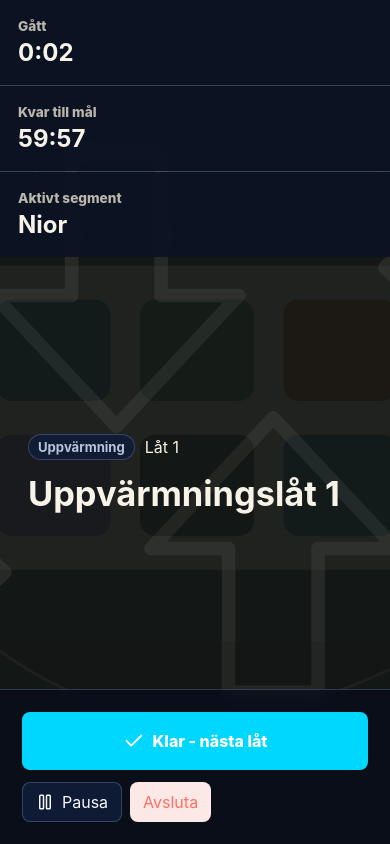
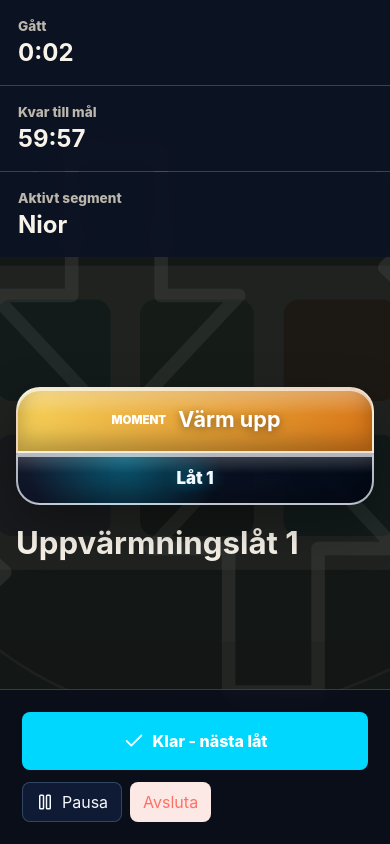
Before and after one commit to BaltaXYZ/app-ITG-favourites, a Next.js app: page / in a window 390 px wide. Both pictures are taken after a click on the button "Starta". Built offline with nearby package versions, Linux system fonts and the light colour scheme.

Commit message:
Add mobile friendly difficulty meter

```diff
--- a/src/app/globals.css
+++ b/src/app/globals.css
@@ -603,24 +603,130 @@ button {
   width: min(980px, 100%);
 }
 
-.song-kicker {
+.song-meta-bar {
+  display: grid;
+  grid-template-columns: minmax(160px, 230px) minmax(0, 1fr);
+  align-items: stretch;
+  margin-bottom: 22px;
+  filter: drop-shadow(0 18px 24px rgba(0, 0, 0, 0.34));
+}
+
+.difficulty-meter,
+.song-rail {
+  min-height: 74px;
+  border: 2px solid rgba(244, 248, 255, 0.72);
+  box-shadow:
+    inset 0 2px 0 rgba(255, 255, 255, 0.62),
+    inset 0 -10px 22px rgba(0, 0, 0, 0.28);
+}
+
+.difficulty-meter {
+  position: relative;
+  z-index: 2;
   display: flex;
   align-items: center;
-  gap: 10px;
-  margin-bottom: 16px;
+  justify-content: space-between;
+  gap: 12px;
+  padding: 10px 22px 10px 26px;
+  border-radius: 999px 0 0 999px;
+  color: #fff;
+  background:
+    linear-gradient(180deg, rgba(255, 255, 255, 0.36), transparent 42%),
+    linear-gradient(90deg, #ff6e73, #c73548);
 }
 
-.song-kicker .level-pill {
-  min-height: 54px;
-  min-width: 54px;
-  justify-content: center;
-  font-size: 1.18rem;
-  box-shadow: 0 0 0 3px rgba(248, 243, 233, 0.18);
+.difficulty-meter::after {
+  content: "";
+  position: absolute;
+  top: -2px;
+  right: -18px;
+  width: 34px;
+  height: calc(100% + 4px);
+  border: 2px solid rgba(244, 248, 255, 0.72);
+  border-left: 0;
+  border-radius: 999px;
+  background:
+    linear-gradient(90deg, rgba(255, 255, 255, 0.38), rgba(255, 255, 255, 0.08)),
+    rgba(14, 24, 45, 0.86);
+  box-shadow: inset 8px 0 12px rgba(255, 255, 255, 0.16);
+}
+
+.difficulty-meter span {
+  font-size: clamp(0.8rem, 2.2vw, 1rem);
+  font-weight: 900;
+  letter-spacing: 0;
+  text-transform: uppercase;
+}
+
+.difficulty-meter strong {
+  font-size: clamp(2.35rem, 8vw, 4rem);
+  line-height: 0.88;
+  letter-spacing: 0;
+  text-shadow: 0 2px 8px rgba(0, 0, 0, 0.42);
+}
+
+.difficulty-meter-9 {
+  background:
+    linear-gradient(180deg, rgba(255, 255, 255, 0.34), transparent 42%),
+    linear-gradient(90deg, #4ec784, var(--level-9));
+}
+
+.difficulty-meter-10 {
+  background:
+    linear-gradient(180deg, rgba(255, 255, 255, 0.34), transparent 42%),
+    linear-gradient(90deg, #00c9da, var(--level-10));
+}
+
+.difficulty-meter-11 {
+  background:
+    linear-gradient(180deg, rgba(255, 255, 255, 0.34), transparent 42%),
+    linear-gradient(90deg, #a170f2, var(--level-11));
+}
+
+.difficulty-meter-12-13 {
+  background:
+    linear-gradient(180deg, rgba(255, 255, 255, 0.34), transparent 42%),
+    linear-gradient(90deg, #ff8a3d, var(--level-12-13));
+}
+
+.difficulty-meter-12-13 strong {
+  font-size: clamp(1.9rem, 6.6vw, 3.25rem);
+}
+
+.warmup-meter {
+  background:
+    linear-gradient(180deg, rgba(255, 255, 255, 0.34), transparent 42%),
+    linear-gradient(90deg, #f5cf57, #d97819);
+}
+
+.warmup-meter strong {
+  font-size: clamp(1.35rem, 4vw, 2.1rem);
+}
+
+.song-rail {
+  display: grid;
+  place-items: center;
+  border-left: 0;
+  border-radius: 0 999px 999px 0;
+  background:
+    radial-gradient(circle at 30% 0%, rgba(0, 215, 255, 0.35), transparent 38%),
+    linear-gradient(180deg, rgba(255, 255, 255, 0.22), transparent 38%),
+    linear-gradient(90deg, rgba(18, 28, 52, 0.84), rgba(3, 10, 24, 0.95));
+  color: #f4f8ff;
+  padding: 10px 28px 10px 42px;
+  text-align: center;
+}
+
+.song-rail span {
+  font-size: clamp(1.05rem, 3vw, 1.55rem);
+  font-weight: 900;
+  line-height: 1.12;
+  text-shadow: 0 0 14px rgba(0, 215, 255, 0.45);
 }
 
 .song-title {
   margin: 0;
-  font-size: clamp(2.15rem, 6vw, 5rem);
+  font-size: clamp(1.95rem, 5.8vw, 4.65rem);
   line-height: 1.04;
   letter-spacing: 0;
   overflow-wrap: anywhere;
@@ -736,4 +842,53 @@ button {
   .session-bottom {
     flex-direction: column-reverse;
   }
+
+  .song-stage {
+    padding: 22px 16px;
+  }
+
+  .song-meta-bar {
+    grid-template-columns: minmax(136px, 42%) minmax(0, 1fr);
+  }
+
+  .difficulty-meter,
+  .song-rail {
+    min-height: 66px;
+  }
+
+  .difficulty-meter {
+    padding-left: 18px;
+    padding-right: 16px;
+  }
+
+  .difficulty-meter span {
+    font-size: 0.72rem;
+  }
+
+  .song-rail {
+    padding-left: 32px;
+    padding-right: 16px;
+  }
 }
+
+@media (max-width: 520px) {
+  .song-meta-bar {
+    grid-template-columns: 1fr;
+  }
+
+  .difficulty-meter {
+    border-radius: 24px 24px 0 0;
+    justify-content: center;
+  }
+
+  .difficulty-meter::after {
+    display: none;
+  }
+
+  .song-rail {
+    min-height: 52px;
+    border-left: 2px solid rgba(244, 248, 255, 0.72);
+    border-radius: 0 0 24px 24px;
+    padding: 9px 16px;
+  }
+}
--- a/src/app/page.tsx
+++ b/src/app/page.tsx
@@ -97,6 +97,10 @@ function formatStrategy(strategy: SegmentStrategy) {
 
 function levelClass(difficulty: Difficulty) {
   return `level-pill level-${difficulty.replace("/", "-")}`;
+}
+
+function difficultyMeterClass(difficulty: Difficulty) {
+  return `difficulty-meter difficulty-meter-${difficulty.replace("/", "-")}`;
 }
 
 function createDefaultDraft(): CustomSegmentDraft[] {
@@ -973,13 +977,21 @@ function SessionView({
 
       <section className="song-stage">
         <div className="song-stage-inner">
-          <div className="song-kicker">
+          <div className="song-meta-bar">
             {current?.type === "song" ? (
-              <span className={levelClass(current.difficulty)}>{current.difficulty}</span>
+              <div className={difficultyMeterClass(current.difficulty)}>
+                <span>Svårighet</span>
+                <strong>{current.difficulty}</strong>
+              </div>
             ) : (
-              <span className="pill">Uppvärmning</span>
+              <div className="difficulty-meter warmup-meter">
+                <span>Moment</span>
+                <strong>Värm upp</strong>
+              </div>
             )}
-            <span>{targetReached ? "Målet är uppnått - klicka klart för att avsluta" : `Låt ${current?.ordinal ?? 1}`}</span>
+            <div className="song-rail">
+              <span>{targetReached ? "Målet är uppnått - klicka klart för att avsluta" : `Låt ${current?.ordinal ?? 1}`}</span>
+            </div>
           </div>
           <h1 className="song-title">
             {current?.type === "warmup" ? current.label : current?.song.title}
```
